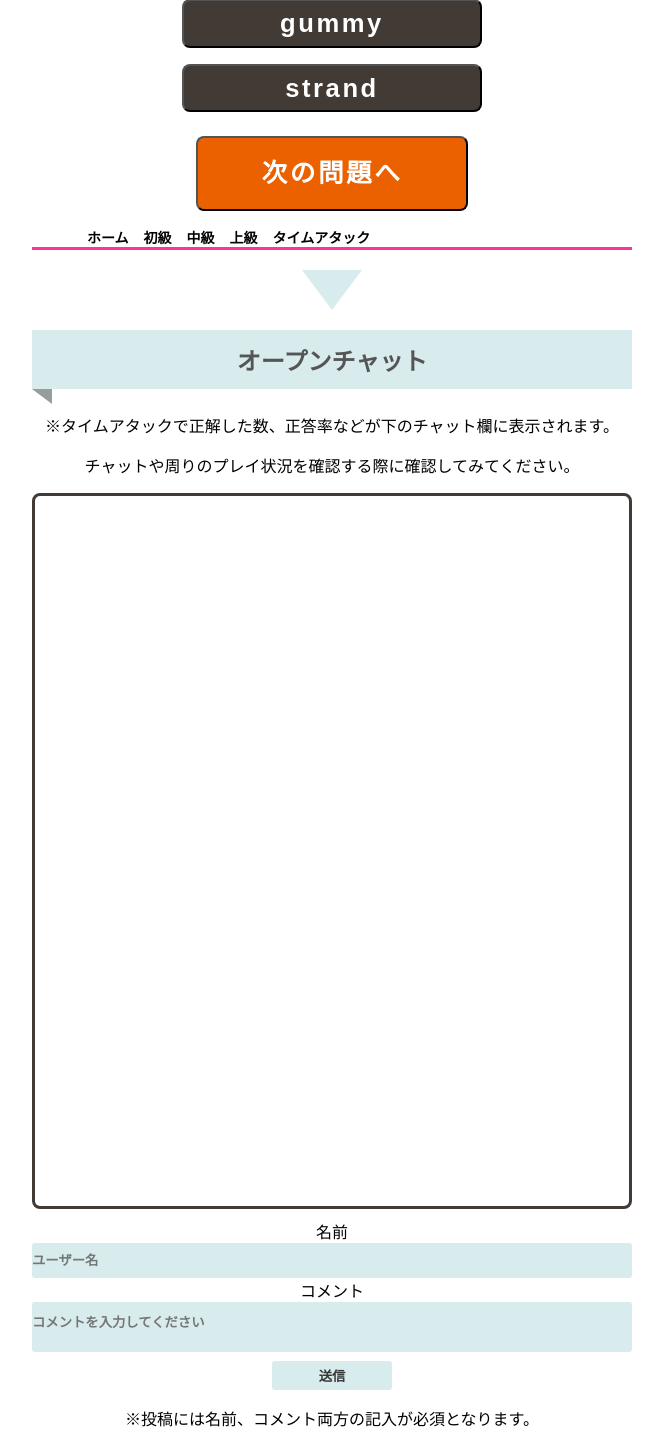
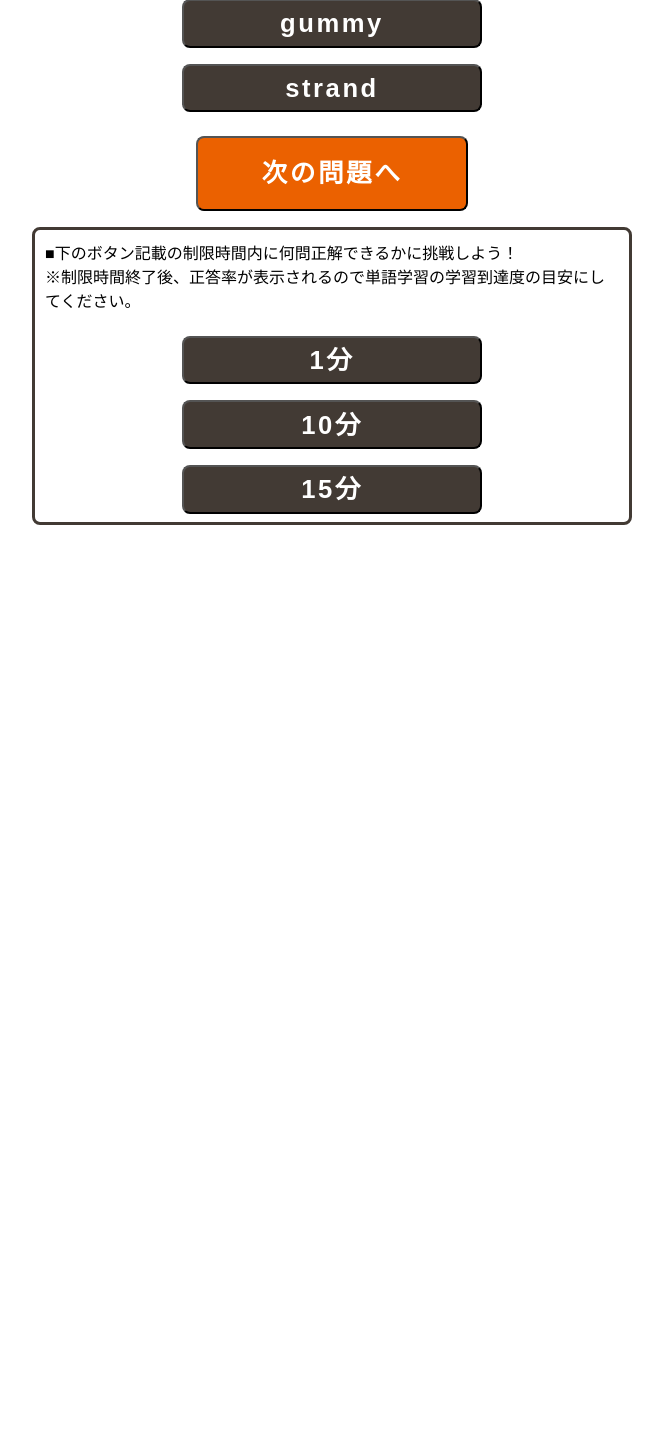
Before and after one commit to Shiroha308/EnglishQuiz, a PHP site: page /webapp/quiz/timeattack.php in a window 1280 px wide. Shown: the part 150-1596 px from the top of the page, without its empty margins (308-971 px from the left). After the commit the page ends 675 px from the top, so only its background shows below. Run offline with PHP 8.4, Linux system fonts and the light colour scheme; data that the repository does not hold is empty.

Commit message:
Update timeattack.php

```diff
--- a/quiz/timeattack.php
+++ b/quiz/timeattack.php
@@ -10,109 +10,22 @@
     <link rel="stylesheet" href="http://localhost/webapp/style.css">
      <!-- javascriptファイルの読み込み -->
     <script type="text/javascript" src="difficult.js"></script>
-<?php
-    date_default_timezone_set("Asia/Tokyo");
-    echo shell_exec("python script.py");
-    $pdo = null;
-    $stmt = null;
-    $error_messages = array();
-    //DB(MySQL接続)を行う
-    try{
-        $pdo = new PDO('mysql:host=localhost;dbname=openchat', "root", "root");
-    }catch(PDOException $e){
-        echo $e->getMessage();
-    }
-    //DBからのデータを格納する配列を用意する
-    $comment_array = array();
-
-    //フォームを打ち込んだ時、DBへデータを追加できるようにする
-    if(!empty($_POST["submitButton"])){
-
-    //名前が入力されているか確認
-    if(empty($_POST["username"])){
-        echo "名前を入力してください。";
-        $error_messages["username"] = "";
-    }
-    if(empty($_POST["comment"])){
-        echo "コメントを入力してください。";
-        $error_messages["comment"] = "";
-    }
-
-    if(empty($error_messages)){
-    //データを送信する
-        $postDate = date("Y-m-d H:i:s");
-    //PHP PDO公式ドキュメントからコピー
-
-        $stmt = $pdo->prepare("INSERT INTO `openchat-table` (`username`, `comment`, `postDate`) VALUES (:username, :comment, :postDate);");
-        $stmt->bindParam(':username', $_POST['username'], PDO::PARAM_STR);
-        $stmt->bindParam(':comment', $_POST['comment'], PDO::PARAM_STR);
-        $stmt->bindParam(':postDate', $postDate, PDO::PARAM_STR);
-    //executeで実行する
-        $stmt->execute();
-    }
-    }
-
-    //DBからデータを取集する
-    $sql = "SELECT `id`,`username`,`comment`,`postDate` FROM `openchat-table`;";
-    $comment_array = $pdo->query($sql);
-
-    //DBの接続を閉じる
-    $pdo = null;
-?>
 </head>
 <body>
-    <!-- ヘッダーメニューの作成 -->
-    <nav>
-     <ul>
-     <li><a class=”current” onclick="window.open('http://localhost/webapp/index.php')">ホーム</a></li>
-      <li><a onclick="window.open('http://localhost/webapp/quiz/easy.php')">初級</a></li>
-      <li><a onclick="window.open('http://localhost/webapp/quiz/normal.php')">中級</a></li>
-      <li><a onclick="window.open('http://localhost/webapp/quiz/difficult.php')">上級</a></li>
-      <li><a onclick="window.open('http://localhost/webapp/quiz/timeattack.php')">タイムアタック</a></li>
-    </ul>
-    </nav>
-<!-- 矢印記号を下記に挿入 -->
-<center class="typesquare_tags">
-	<div class="triangle"></div>
-</center>
+<!-- 制限時間表示エリア -->
+<p id="timer"></p>
+<!-- クイズ結果表示エリア -->
+<div id="quizResult"></div>
 
-
-<div class="openchat">
-    <h2>オープンチャット</h2>
-    <p>※タイムアタックで正解した数、正答率などが下のチャット欄に表示されます。</p>
-    <p>チャットや周りのプレイ状況を確認する際に確認してみてください。</p>
-    <!-- 送信フォームを設定 -->
-    <div class="boardwrapper">
-     <section>
-     <!-- DBから取得した値を下記に反映 -->
-        <?php foreach($comment_array as $comment): ?>
-        <article>
-            <div class="wrapper">
-                <div class="namearea">
-                    <span>名前：</span>
-                    <a class="username"><?php echo $comment["username"]; ?></a>
-                    <time><?php echo $comment["postDate"]; ?></time>
-                </div>
-                <p class="comment"><?php echo $comment["comment"]; ?></p>
-            </div>
-        </article>
-        <?php endforeach; ?>
-     </section>
+<div class="ButtonArea">
+        ■下のボタン記載の制限時間内に何問正解できるかに挑戦しよう！<br>
+        ※制限時間終了後、正答率が表示されるので単語学習の学習到達度の目安にしてください。<p>
+            <center>
+                <button name="timeSec" id="60" class="choice"  onclick="clk()">1分</button>
+                <button name="timeSec" id="600" class="choice" onclick="clk()">10分</button>
+                <button name="timeSec" id="900" class="choice" onclick="clk()">15分</button>
+            </center>
     </div>
-        <!-- PHP/POSTメソッドの記載を入れる -->
-    <form class="formwrapper" method="post">
-        <label for="">名前</label><br>
-        <input type="text" name="username" placeholder="ユーザー名"><br>
-        <a>コメント</a><br>
-        <div>
-            <textarea class="commentTextarea" name="comment" placeholder="コメントを入力してください"></textarea>
-        </div>
-        <input type="submit" value="送信" name="submitButton"><p>
-        ※投稿には名前、コメント両方の記入が必須となります。
-    </form>
-</div>
-
-
 
 </body>
 </html>
```
